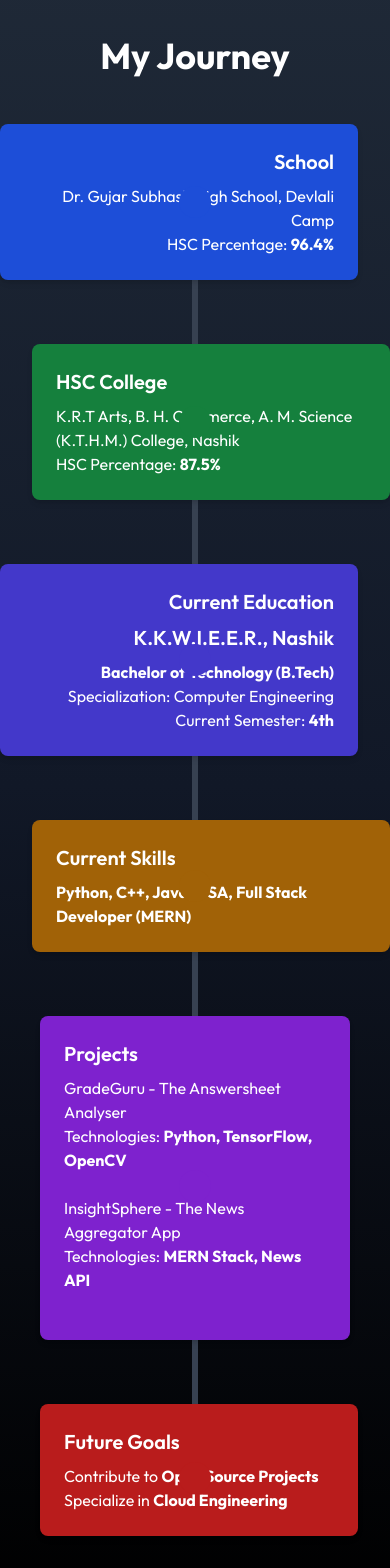
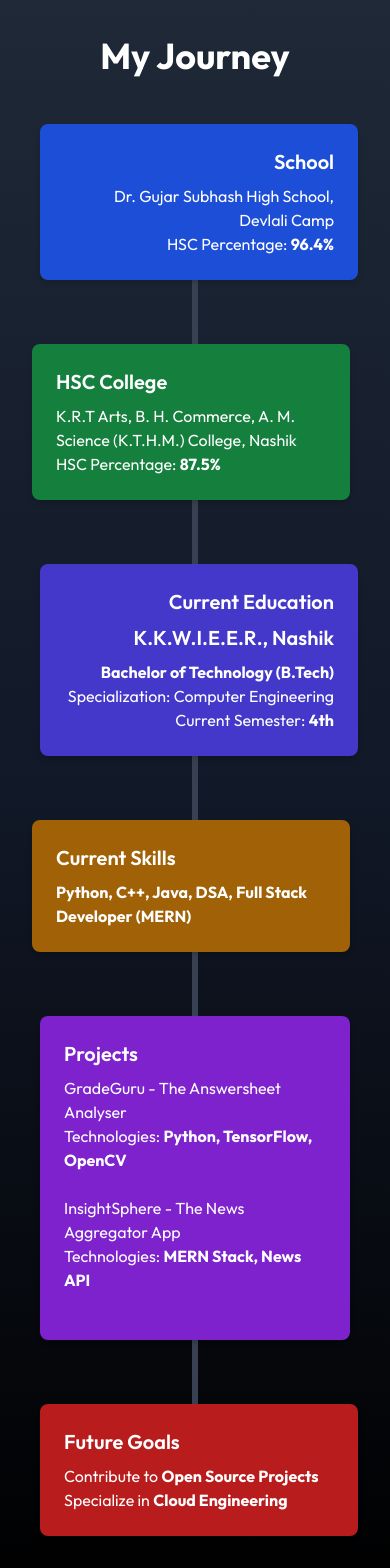
Before and after one commit to Sanket-2736/Portfolio, a React (Vite) app: page / in a window 390 px wide. Shown: the part 3000-4568 px from the top of the page. Built offline with nearby package versions, Linux system fonts and the light colour scheme; a web font is replaced by a local one.

Commit message:
Your commit message here

```diff
--- a/src/sections/RoadMap.jsx
+++ b/src/sections/RoadMap.jsx
@@ -16,31 +16,31 @@ function RoadMap() {
           {/* Box 1 */}
           <div className="flex flex-col md:flex-row items-center justify-between relative">
             <div className="w-full md:w-1/2 text-right pr-8">
-              <div className="bg-blue-700 p-6 rounded-lg shadow-md transition-transform transform hover:scale-105 hover:shadow-lg">
+              <div className="bg-blue-700 ml-10 p-6 rounded-lg shadow-md transition-transform transform hover:scale-105 hover:shadow-lg">
                 <h3 className="text-xl font-semibold mb-2">School</h3>
                 <p>Dr. Gujar Subhash High School, Devlali Camp</p>
                 <p>HSC Percentage: <span className="font-bold">96.4%</span></p>
               </div>
             </div>
-            <div className="absolute bg-blue-700 w-8 h-8 rounded-full top-1/2 left-1/2 transform -translate-x-1/2 -translate-y-1/2"></div>
+            <div className="absolute hidden sm:block bg-blue-700 w-8 h-8 rounded-full top-1/2 left-1/2 transform -translate-x-1/2 -translate-y-1/2"></div>
           </div>
 
           {/* Box 2 */}
           <div className="flex flex-col md:flex-row-reverse items-center justify-between relative">
             <div className="w-full md:w-1/2 text-left pl-8">
-              <div className="bg-green-700 p-6 rounded-lg shadow-md transition-transform transform hover:scale-105 hover:shadow-lg">
+              <div className="bg-green-700 mr-10 p-6 rounded-lg shadow-md transition-transform transform hover:scale-105 hover:shadow-lg">
                 <h3 className="text-xl font-semibold mb-2">HSC College</h3>
                 <p>K.R.T Arts, B. H. Commerce, A. M. Science (K.T.H.M.) College, Nashik</p>
                 <p>HSC Percentage: <span className="font-bold">87.5%</span></p>
               </div>
             </div>
-            <div className="absolute bg-green-700 w-8 h-8 rounded-full top-1/2 left-1/2 transform -translate-x-1/2 -translate-y-1/2"></div>
+            <div className="absolute hidden sm:block bg-green-700 w-8 h-8 rounded-full top-1/2 left-1/2 transform -translate-x-1/2 -translate-y-1/2"></div>
           </div>
 
           {/* Current Education Box */}
           <div className="flex flex-col md:flex-row items-center justify-between relative">
             <div className="w-full md:w-1/2 text-right pr-8">
-              <div className="bg-indigo-700 p-6 rounded-lg shadow-md transition-transform transform hover:scale-105 hover:shadow-lg">
+              <div className="bg-indigo-700 ml-10 p-6 rounded-lg shadow-md transition-transform transform hover:scale-105 hover:shadow-lg">
                 <h3 className="text-xl font-semibold mb-2">Current Education</h3>
                 <h3 className="text-xl font-semibold mb-2">K.K.W.I.E.E.R., Nashik</h3>
                 <p className="font-bold">Bachelor of Technology (B.Tech)</p>
@@ -48,18 +48,18 @@ function RoadMap() {
                 <p>Current Semester: <span className="font-bold">4th</span></p>
               </div>
             </div>
-            <div className="absolute bg-indigo-700 w-8 h-8 rounded-full top-1/2 left-1/2 transform -translate-x-1/2 -translate-y-1/2"></div>
+            <div className="absolute hidden sm:block bg-indigo-700 w-8 h-8 rounded-full top-1/2 left-1/2 transform -translate-x-1/2 -translate-y-1/2"></div>
           </div>
 
           {/* Box 3 - Flipped to right */}
           <div className="flex flex-col md:flex-row-reverse items-center justify-between relative">
             <div className="w-full md:w-1/2 text-left pl-8">
-              <div className="bg-yellow-700 p-6 rounded-lg shadow-md transition-transform transform hover:scale-105 hover:shadow-lg">
+              <div className="bg-yellow-700 mr-10 p-6 rounded-lg shadow-md transition-transform transform hover:scale-105 hover:shadow-lg">
                 <h3 className="text-xl font-semibold mb-2">Current Skills</h3>
                 <p className="font-bold">Python, C++, Java, DSA, Full Stack Developer (MERN)</p>
               </div>
             </div>
-            <div className="absolute bg-yellow-700 w-8 h-8 rounded-full top-1/2 left-1/2 transform -translate-x-1/2 -translate-y-1/2"></div>
+            <div className="absolute hidden sm:block bg-yellow-700 w-8 h-8 rounded-full top-1/2 left-1/2 transform -translate-x-1/2 -translate-y-1/2"></div>
           </div>
 
           {/* Box 4 */}
@@ -81,7 +81,7 @@ function RoadMap() {
                 </ul>
               </div>
             </div>
-            <div className="absolute bg-purple-700 w-8 h-8 rounded-full top-1/2 left-1/2 transform -translate-x-1/2 -translate-y-1/4"></div>
+            <div className="absolute hidden sm:block bg-purple-700 w-8 h-8 rounded-full top-1/2 left-1/2 transform -translate-x-1/2 -translate-y-1/4"></div>
           </div>
 
           {/* Box 5 - Flipped to right */}
@@ -93,7 +93,7 @@ function RoadMap() {
                 <p>Specialize in <span className="font-bold">Cloud Engineering</span></p>
               </div>
             </div>
-            <div className="absolute bg-red-700 w-8 h-8 rounded-full top-1/2 left-1/2 transform -translate-x-1/2 -translate-y-1/4"></div>
+            <div className="absolute hidden sm:block bg-red-700 w-8 h-8 rounded-full top-1/2 left-1/2 transform -translate-x-1/2 -translate-y-1/4"></div>
           </div>
 
         </div>
```
Lines whose indentation alone changed are shown as unchanged.
